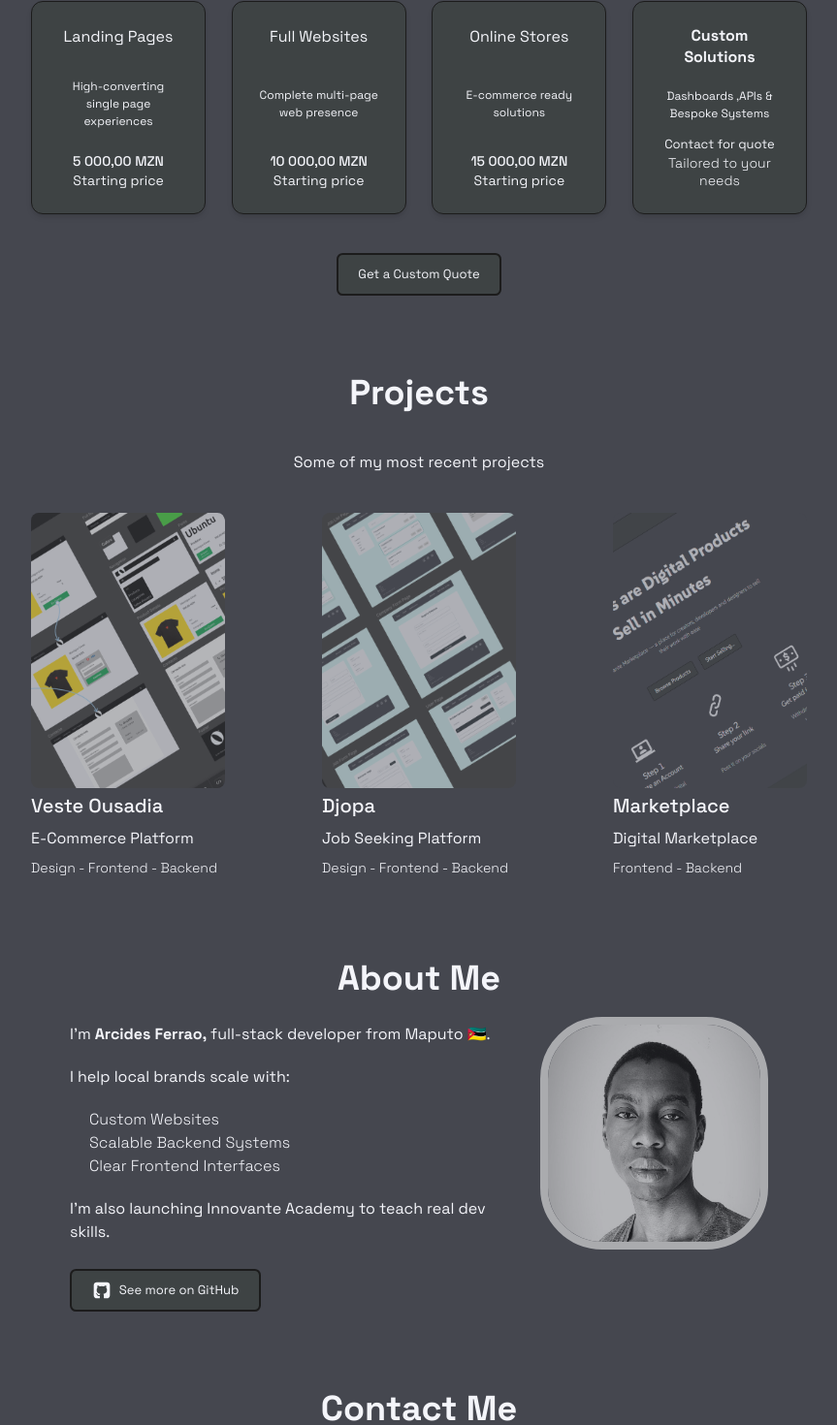
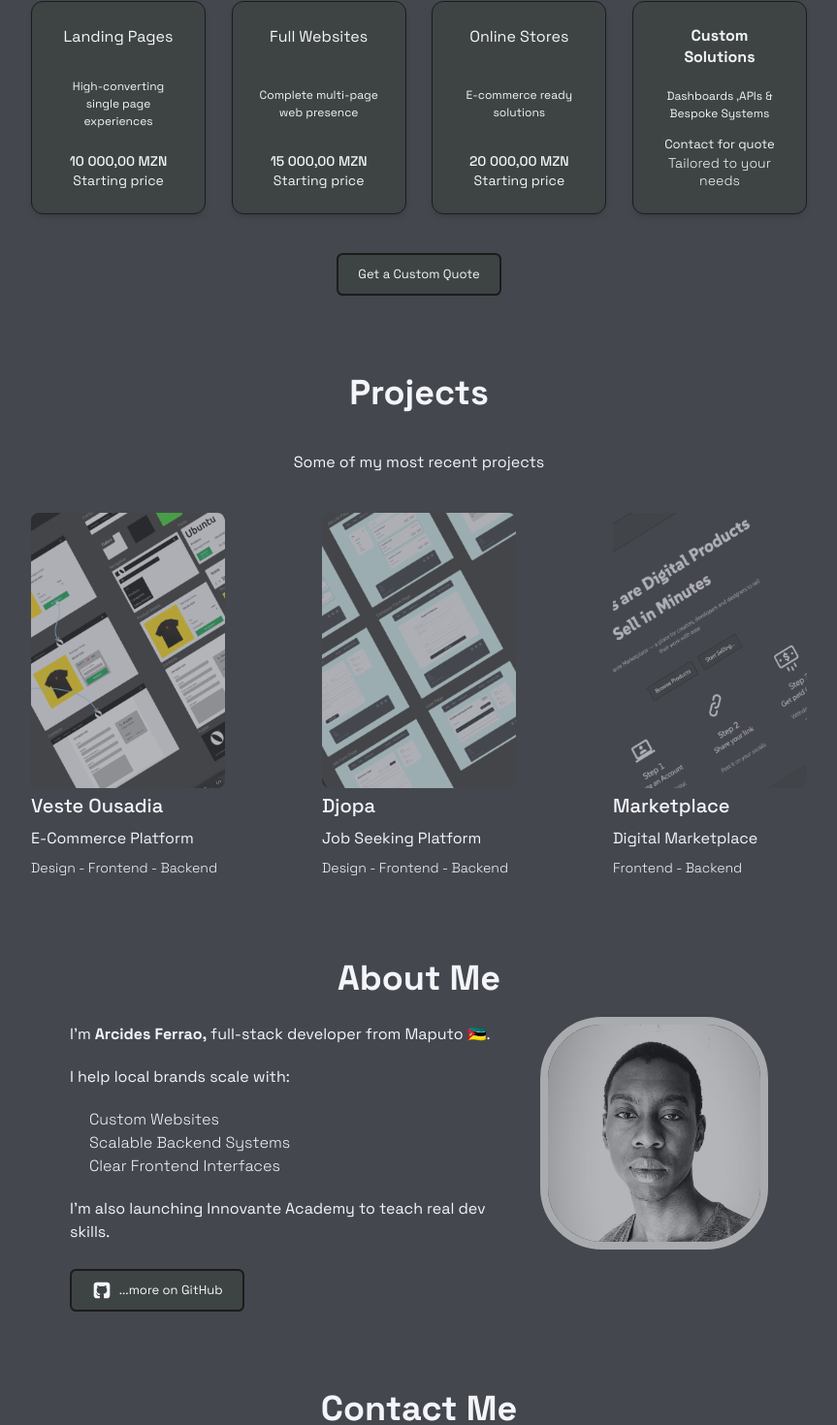
Before and after one commit to ArcidesFerrao/webstudio, a Next.js app: page / in a window 1280 px wide. Shown: the part 682-2152 px from the top of the page at 97% size, without its empty margins (208-1071 px from the left). Built offline with nearby package versions, Linux system fonts and the light colour scheme.

Commit message:
services prices

```diff
--- a/src/app/components/About.tsx
+++ b/src/app/components/About.tsx
@@ -38,7 +38,7 @@ export const About = () => (
         <button className="about-button flex items-center justify-center w-fit gap-2">
           <span className="jam--github"></span>
           <Link href="https://github.com/ArcidesFerrao" target="blank">
-            See more on GitHub
+            ...more on GitHub
           </Link>
         </button>
       </div>
--- a/src/app/components/Services.tsx
+++ b/src/app/components/Services.tsx
@@ -14,7 +14,7 @@ export const Services = () => (
         <h3 className="mb-2">Landing Pages</h3>
         <p>High-converting single page experiences</p>
         <div>
-          <h4 className="font-medium">5 000,00 MZN</h4>
+          <h4 className="font-medium">10 000,00 MZN</h4>
           <h4 className="text-xs ">Starting price</h4>
         </div>
       </div>
@@ -22,7 +22,7 @@ export const Services = () => (
         <h3 className="mb-2">Full Websites</h3>
         <p>Complete multi-page web presence</p>
         <div>
-          <h4 className="font-medium">10 000,00 MZN</h4>
+          <h4 className="font-medium">15 000,00 MZN</h4>
 
           <h4 className="text-xs  ">Starting price</h4>
         </div>
@@ -31,7 +31,7 @@ export const Services = () => (
         <h3 className="mb-2 ">Online Stores</h3>
         <p>E-commerce ready solutions</p>
         <div>
-          <h4 className="font-medium">15 000,00 MZN</h4>
+          <h4 className="font-medium">20 000,00 MZN</h4>
           <h4 className="text-xs  ">Starting price</h4>
         </div>
       </div>
--- a/src/app/layout.tsx
+++ b/src/app/layout.tsx
@@ -7,11 +7,6 @@ const spaceGrotesk = Space_Grotesk({
   subsets: ["latin"],
   display: "swap",
 });
-
-// const geistMono = Geist_Mono({
-//   variable: "--font-geist-mono",
-//   subsets: ["latin"],
-// });
 
 export const metadata: Metadata = {
   title: "Web Studio",
```
